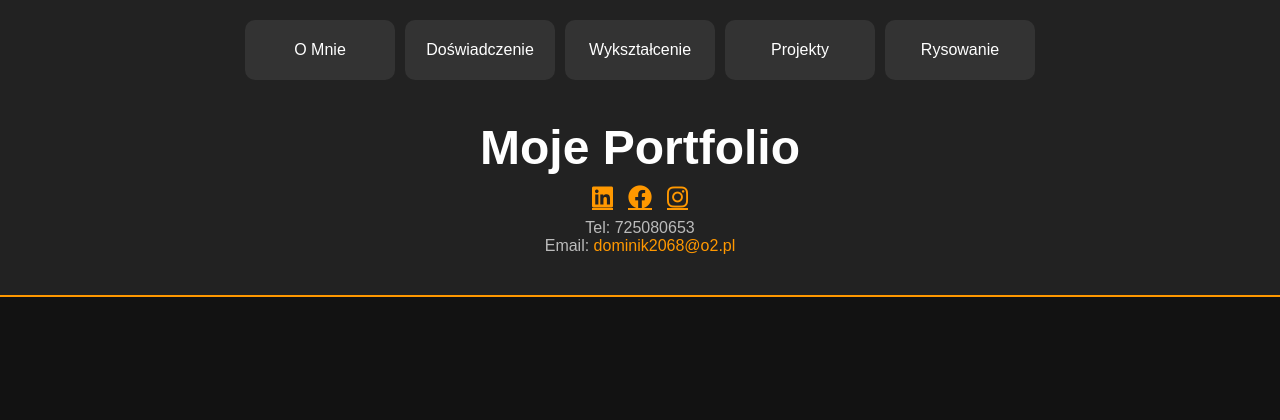
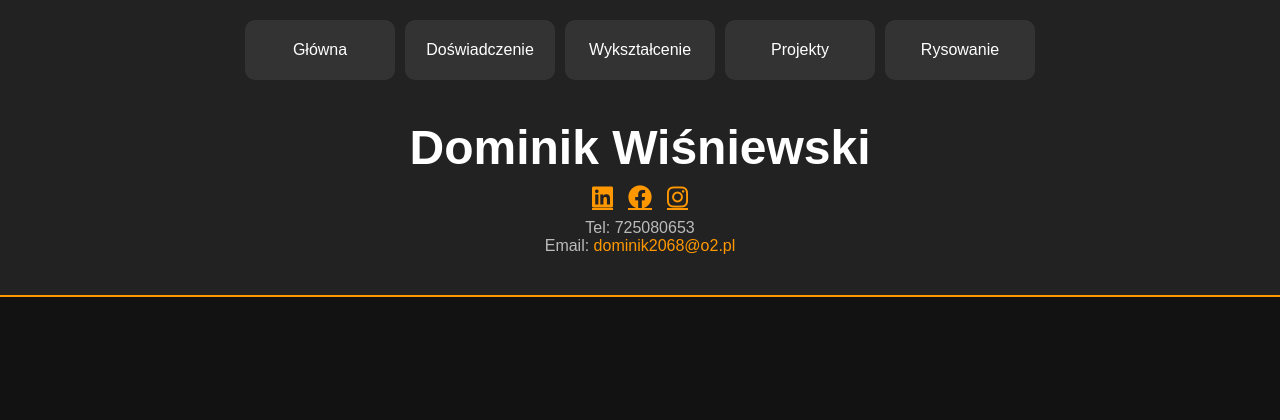
Before and after one commit to dokede/projekt, a Flask app: page / in a window 1280 px wide. Shown: the top 420 px of the page. Run offline with Flask 3, Linux system fonts and the light colour scheme.

Commit message:
Update index.html

```diff
--- a/templates/index.html
+++ b/templates/index.html
@@ -254,13 +254,12 @@
         canvas {
             background-color: black;
             border: 1px solid white;
-            cursor: none; /* change cursor to indicate drawing area */
         }
     </style>
 </head>
 <body>
     <div class="tile-nav">
-        <a href="#about" class="tile">O Mnie</a>
+        <a href="#about" class="tile">Główna</a>
         <a href="#experience" class="tile">Doświadczenie</a>
         <a href="#education" class="tile">Wykształcenie</a>
         <a href="#projects" class="tile">Projekty</a>
@@ -268,7 +267,7 @@
     </div>
 
     <header id="about">
-        <h1>Moje Portfolio</h1>
+        <h1>Dominik Wiśniewski</h1>
         <div class="social-icons">
             <a href="https://www.linkedin.com/in/dominik-wi%C5%9Bniewski-352528223/" target="_blank" class="fab fa-linkedin"></a>
             <a href="https://www.facebook.com/profile.php?id=100013833244520" target="_blank" class="fab fa-facebook"></a>
```
